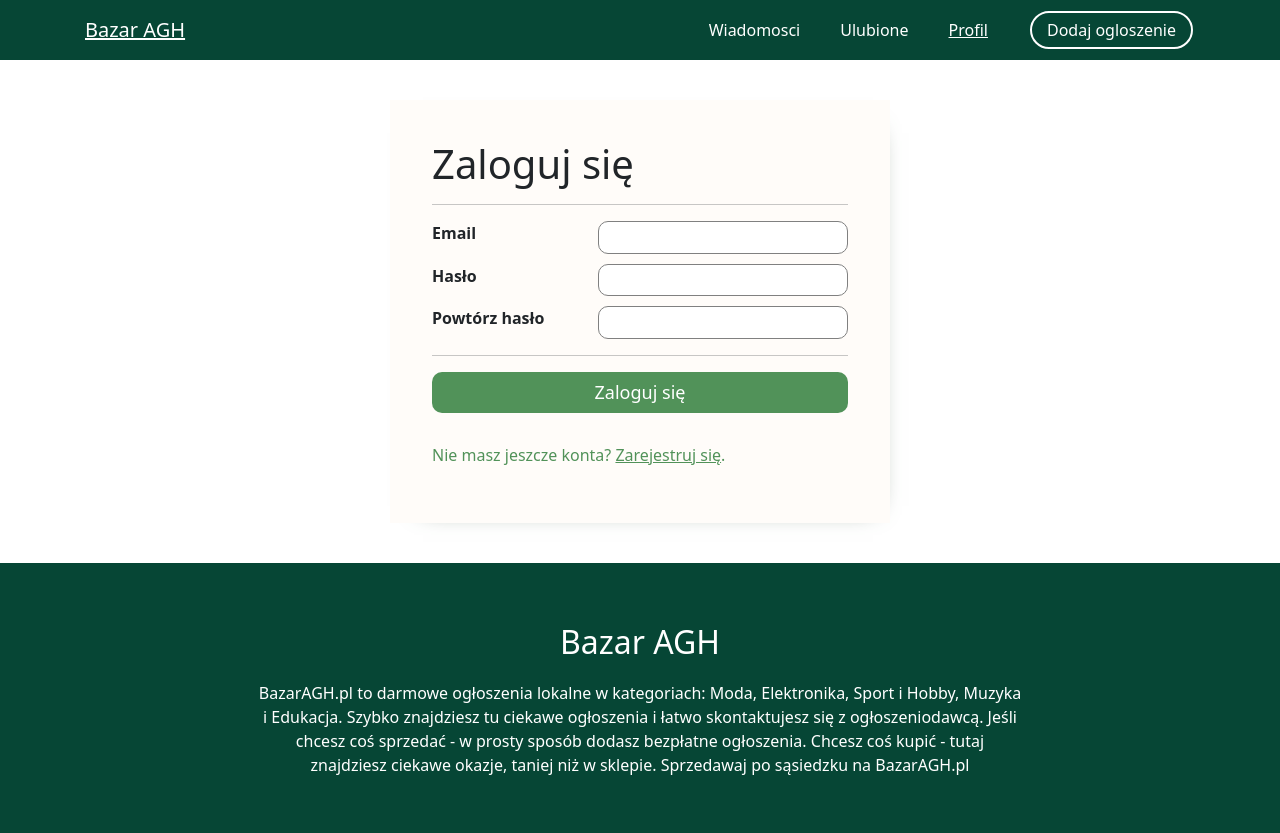
After one commit to bazaragh/bazaragh, a Flask app: page /log-in in a window 1280 px wide. The commit adds this page. Run offline with Flask 3, Linux system fonts and the light colour scheme; parts of the project's set-up code (start-up, migrations or seed data) failed here and were passed over.

Commit message:
Login&registration views

```diff
--- a/app/static/base.css
+++ b/app/static/base.css
@@ -76,6 +76,10 @@ footer h2 {
     margin-block: 20px;
 }
 
+a {
+    color: white;
+}
+
 @media screen and (max-width: 900px) {
     ul.nav-ul {
         gap: 30px;
--- /dev/null
+++ b/app/static/login-register.css
@@ -0,0 +1,117 @@
+:root {
+    --dark-green: #064635;
+    --light-green: #519259;
+    --cream: #FFFCF9;
+    --gray: #A6A6A6;
+    --light-orange: #F0BB62;
+}
+
+form {
+    background-color: var(--cream);
+    margin-inline: auto;
+    margin-block: 40px;
+
+    width: 60%;
+    max-width: 500px;
+
+    -webkit-box-shadow: 8px 8px 24px -25px rgba(66, 90, 67, 1);
+    -moz-box-shadow: 8px 8px 24px -25px rgba(66, 90, 67, 1);
+    box-shadow: 8px 8px 24px -25px rgba(66, 90, 67, 1);
+
+    padding-inline: 30px;
+    padding-block: 40px;
+}
+
+.signin,
+.register {
+    margin-top: 30px;
+    color: var(--light-green);
+    font-weight: 400;
+}
+
+.signin a,
+.register a {
+    color: var(--light-green);
+    font-weight: 500;
+}
+
+.registerbtn,
+.loginbtn {
+    border: none;
+    border-radius: 10px;
+    padding-block: 7px;
+    padding-inline: 15px;
+    width: 100%;
+    background-color: var(--light-green);
+    color: white;
+    font-size: 18px;
+}
+
+.label-wrapper {
+    display: flex;
+    flex-direction: row wrap;
+    width: 100%;
+    justify-content: space-between;
+    margin-block: 10px;
+}
+
+input {
+    width: 60%;
+    border-radius: 10px;
+    border: 1px solid gray;
+    -webkit-box-shadow: 8px 8px 24px -25px rgba(66, 90, 67, 1);
+    -moz-box-shadow: 8px 8px 24px -25px rgba(66, 90, 67, 1);
+    box-shadow: 8px 8px 24px -25px rgba(66, 90, 67, 1);
+
+    padding-block: 4px;
+    padding-inline: 7px;
+
+    font-size: 15px;
+}
+
+select {
+    width: 60%;
+    border-radius: 10px;
+    border: 1px solid gray;
+    -webkit-box-shadow: 8px 8px 24px -25px rgba(66, 90, 67, 1);
+    -moz-box-shadow: 8px 8px 24px -25px rgba(66, 90, 67, 1);
+    box-shadow: 8px 8px 24px -25px rgba(66, 90, 67, 1);
+
+    padding-block: 4px;
+    padding-inline: 7px;
+
+    font-size: 15px;
+}
+
+@media screen and (max-width: 700px) {
+    form {
+        width: 70%;
+        margin-block: 30px;
+    }
+}
+
+@media screen and (max-width: 650px) {
+    form {
+        width: 80%;
+        margin-block: 30px;
+    }
+
+    input {
+        font-size: 14px;
+    }
+}
+
+@media screen and (max-width: 550px) {
+    form {
+        width: 88%;
+        margin-block: 20px;
+    }
+
+    label {
+        font-size: 15px;
+    }
+
+    h1 {
+        font-size: 23px;
+    }
+}
--- a/app/templates/base.jinja
+++ b/app/templates/base.jinja
@@ -16,8 +16,8 @@
 <body>
     <nav class="navbar">
         <ul class="nav-ul">
-        <li class="nav-li logo" href="{{ url_for('bp_main.main_get') }}">
-            Bazar AGH
+            <li class="nav-li logo">
+                <a href={{ url_for('bp_main.main_get') }}>Bazar AGH</a>
             </li>
             <li class="nav-li" href="#">
                 Wiadomosci
@@ -25,8 +25,8 @@
             <li class="nav-li" href="#">
                 Ulubione
             </li>
-        <li class="nav-li" href="#">
-            Profil
+            <li class="nav-li">
+                <a href={{ url_for('bp_main.register_get') }}>Profil</a>
             </li>
             <li class="nav-li button" href="#">
                 Dodaj ogloszenie
--- /dev/null
+++ b/app/templates/login.jinja
@@ -0,0 +1,40 @@
+{% extends "base.jinja" %}
+
+{% block style %}
+<link rel="stylesheet" href="{{ url_for('static', filename='login-register.css') }}">
+{% endblock %}
+
+{% block content %}
+<main>
+    <form>
+        <div class="container">
+            <h1>Zaloguj się</h1>
+            <hr>
+            <div class="label-wrapper">
+                <label for="email"><b>Email</b></label>
+                <input type="text" placeholder="" name="email" id="email" required>
+            </div>
+
+
+            <div class="label-wrapper">
+                <label for="psw"><b>Hasło</b></label>
+                <input type="password" placeholder="" name="psw" id="psw" required>
+            </div>
+
+
+            <div class="label-wrapper">
+                <label for="psw-repeat"><b>Powtórz hasło</b></label>
+                <input type="password" placeholder="" name="psw-repeat" id="psw-repeat" required>
+            </div>
+
+            <hr>
+            <button type="submit" class="registerbtn">Zaloguj się</button>
+        </div>
+
+        <div class="container signin">
+            <p>Nie masz jeszcze konta? <a href={{ url_for('bp_main.register_get') }}>Zarejestruj się</a>.</p>
+        </div>
+    </form>
+
+</main>
+{% endblock %}
--- a/app/views/main.py
+++ b/app/views/main.py
@@ -40,3 +40,11 @@ def offer_get(offer_id):
                            categories=categories,
                            images=images,
                            author=author)
+
+@bp.route('/register')
+def register_get():
+    return render_template('register.jinja')
+
+@bp.route('/log-in')
+def login_get():
+    return render_template('login.jinja')
```
Also changed, not shown: app/templates/register.jinja (added, +83 -0 lines). Lines whose indentation alone changed are shown as unchanged.
